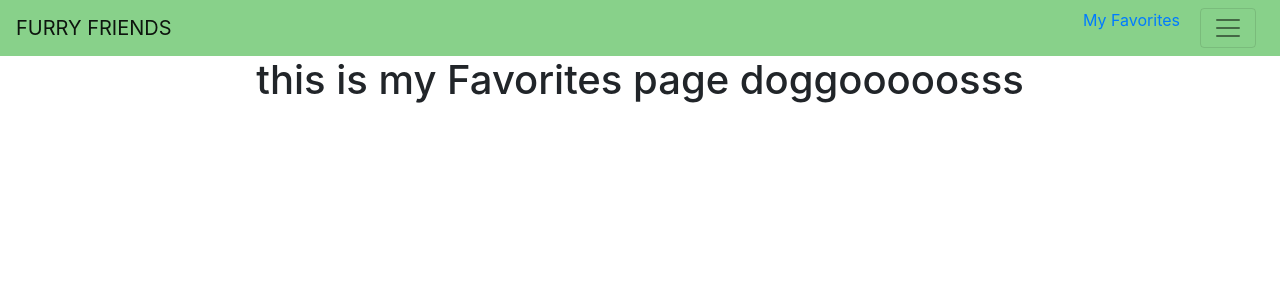
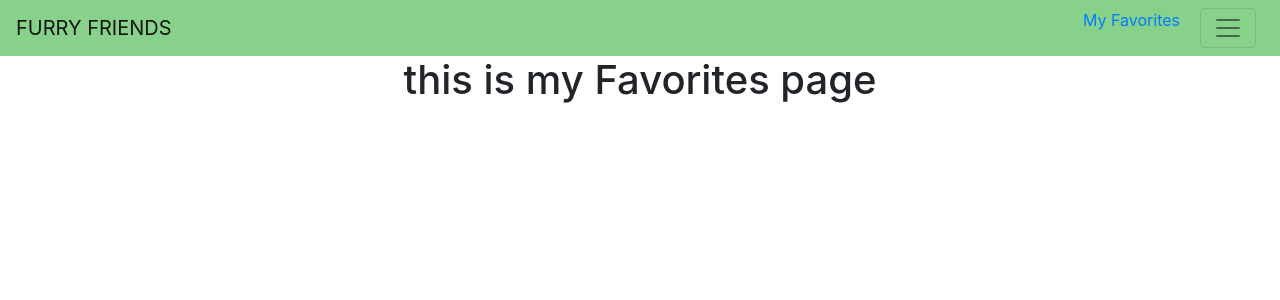
Before and after one commit to AllisynAbrams/react-project-2, a React (Create React App) app: page /Favorites in a window 1280 px wide. Shown: the top 300 px of the page. Built offline with nearby package versions, Linux system fonts and the light colour scheme.

Commit message:
notes about filtering for animals w photos

```diff
--- a/src/components/Favorites.js
+++ b/src/components/Favorites.js
@@ -4,7 +4,7 @@ import { Route, Link, Switch } from 'react-router-dom';
 
 const Favorites = (props) => {
 	return (
-    <h1>this is my Favorites page doggooooosss</h1>
+    <h1>this is my Favorites page </h1>
     )
 };
 
--- a/src/components/PetListings.js
+++ b/src/components/PetListings.js
@@ -58,8 +58,9 @@ useEffect (() => {
 // otherwise display 'loading..'
 
 const displayAnimals =
+// since not all animals have photos, need to chain filter and map to filter for only animals that have animals.photos[0].small
 (animals[0]) ? animals.map((animal, index) => {
-  console.log('this is animals.url', animals[index].url)
+  console.log('this is animals.photos', animal.photos)
   return (
 		<div className="pet-card-listing">
 			<div className='pet-card'>
```
